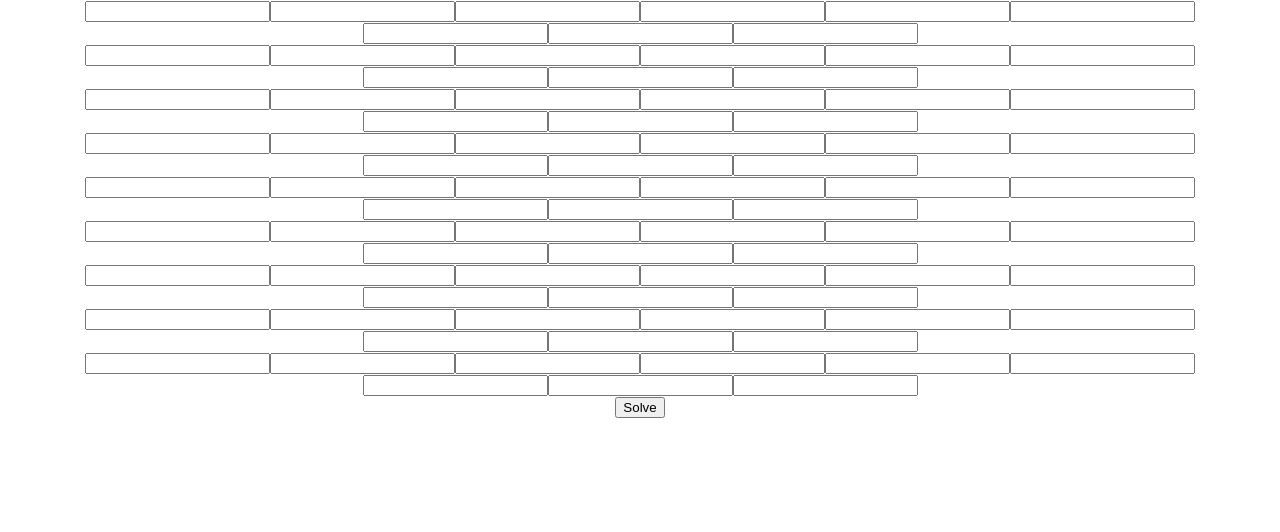
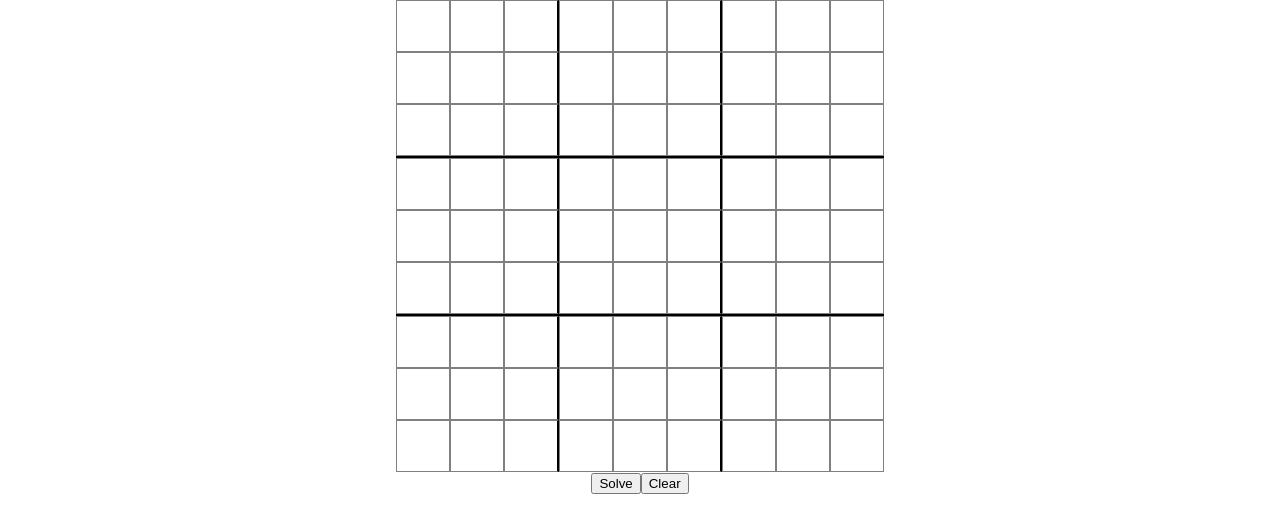
Before and after one commit to Sl1pperYY/react-learning-day, a React (Create React App) app: page / in a window 1280 px wide. Shown: the top 532 px of the page. Built offline with nearby package versions, Linux system fonts and the light colour scheme.

Commit message:
Adds styling

```diff
--- a/src/App.tsx
+++ b/src/App.tsx
@@ -7,6 +7,10 @@ function App() {
 
   const handleOnClick = () => {
     eventBus.dispatch('solveButtonClicked');
+  }
+
+  const handleOnClear = () => {
+    eventBus.dispatch('clearButtonClicked');
   }
 
   // const values = [
@@ -25,6 +29,7 @@ function App() {
     <div className="App">
       <GridComponent />
       <button onClick={handleOnClick}>Solve</button>
+      <button onClick={handleOnClear}>Clear</button>
     </div>
   );
 }
--- a/src/components/CellComponent/CellComponent.css
+++ b/src/components/CellComponent/CellComponent.css
@@ -0,0 +1,7 @@
+.cell {
+  width: 3rem;
+  height: 3rem;
+  text-align: center;
+  font-size: larger;
+  border: 1px grey solid;
+}
--- a/src/components/CellComponent/CellComponent.tsx
+++ b/src/components/CellComponent/CellComponent.tsx
@@ -15,6 +15,7 @@ const Cell: React.FC<CellProps> = ({ value, valueChanged, row, column }) => {
 
     return(
         <input
+            className='cell'
             value={ value === 0 ? "" : value }
             onChange={handleChange}
         />
--- a/src/components/GridComponent/GridComponent.css
+++ b/src/components/GridComponent/GridComponent.css
@@ -0,0 +1,20 @@
+.row {
+  width: fit-content;
+  margin: auto;
+}
+
+.row:nth-child(3) {
+  border-bottom: 2px black solid;
+}
+
+.row:nth-child(6) {
+  border-bottom: 2px black solid;
+}
+
+.row>input:nth-child(3) {
+  border-right: 2px black solid;
+}
+
+.row>input:nth-child(6) {
+  border-right: 2px black solid;
+}
--- a/src/components/GridComponent/GridComponent.tsx
+++ b/src/components/GridComponent/GridComponent.tsx
@@ -15,6 +15,10 @@ const Grid: React.FC = () => {
 
         setGrid(copy);
     });
+
+    eventBus.register('clearButtonClicked', () => {
+        setGrid(Array.from({length: n},()=> Array.from({length: n}, () => 0)));
+    })
 
     const solve = (copy: number[][]): boolean => {
         const emptyCell = findEmptyCell();
@@ -92,7 +96,7 @@ const Grid: React.FC = () => {
             {
                 grid.map((row, indexRow) => {
                     return(
-                        <div key={`Row-${indexRow}`}>
+                        <div key={`Row-${indexRow}`} className='row'>
                             {
                                 row.map((value, indexCol) => {
                                     return(
```
